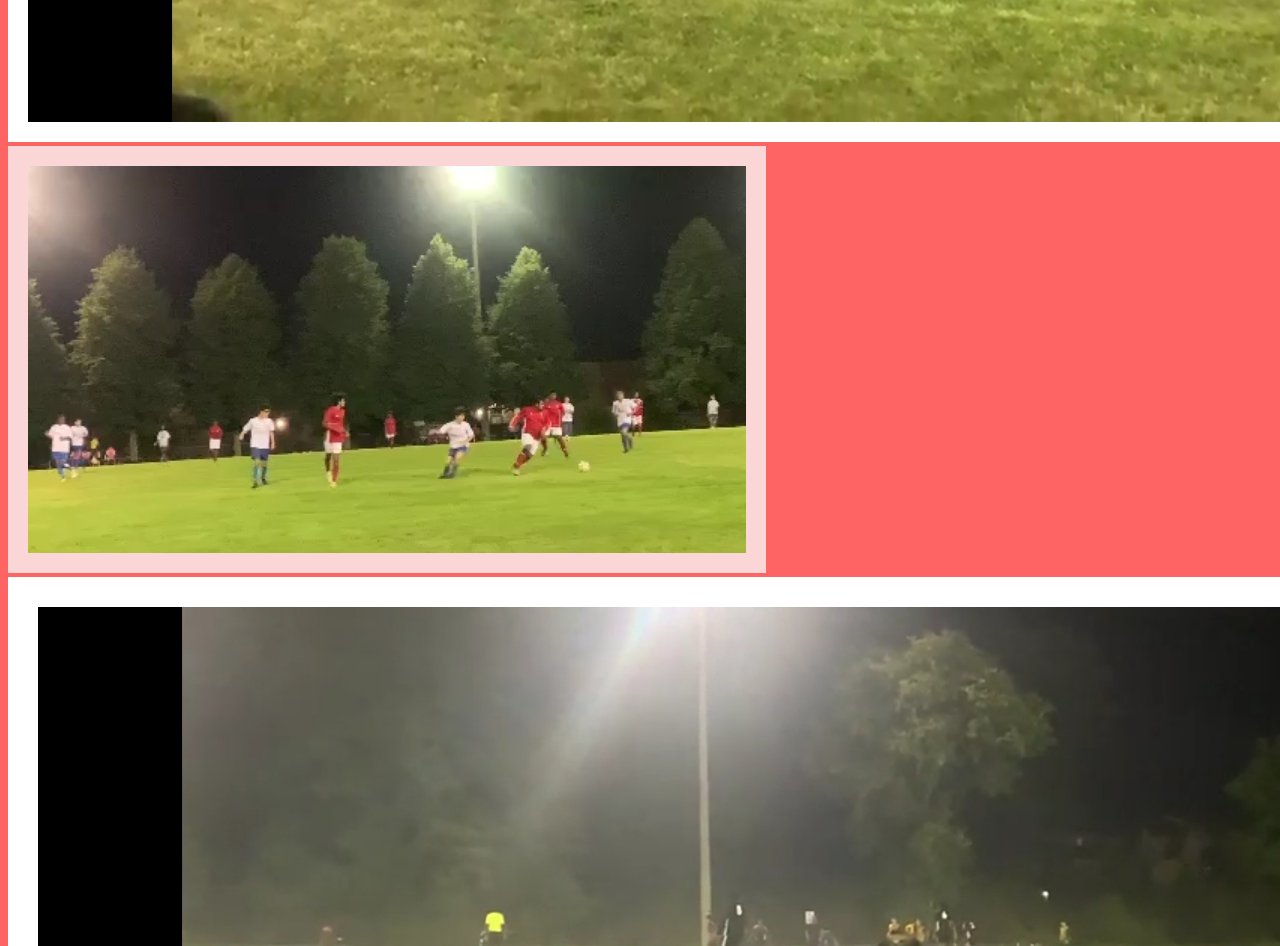
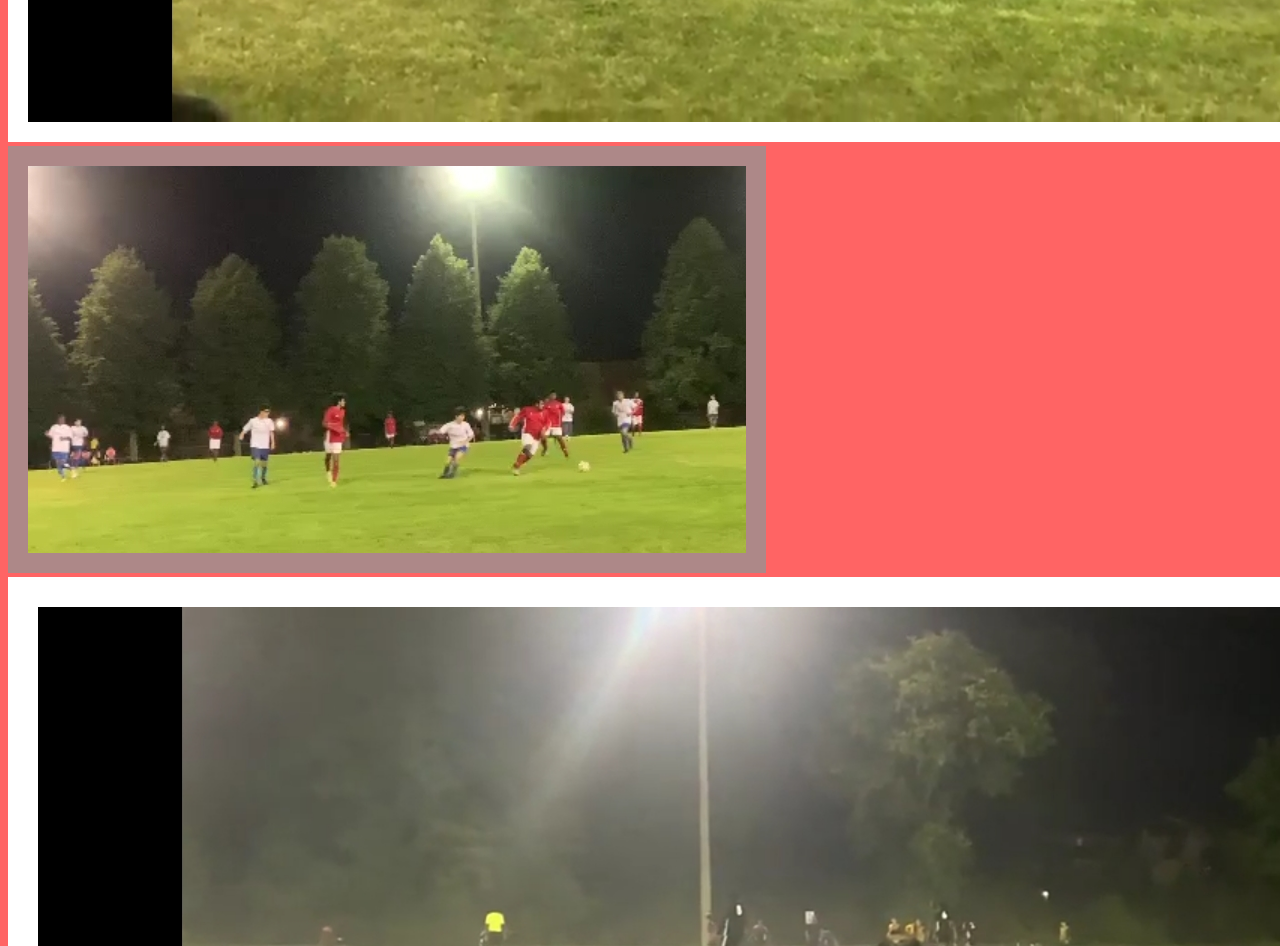
Before and after one commit to agaash10/school, a plain HTML site: page index.html in a window 1280 px wide. Shown: the part 2215-3161 px from the top of the page. Drawn offline with Linux system fonts and the light colour scheme.

Commit message:
bayern l

```diff
--- a/style.css
+++ b/style.css
@@ -6,7 +6,7 @@
 }
 
 .ice2 {
-    border: 20px solid rgb(250, 214, 214);
+    border: 20px solid rgb(173, 136, 136);
 
     max-width: 1450px;
     max height: 1000px;
```
